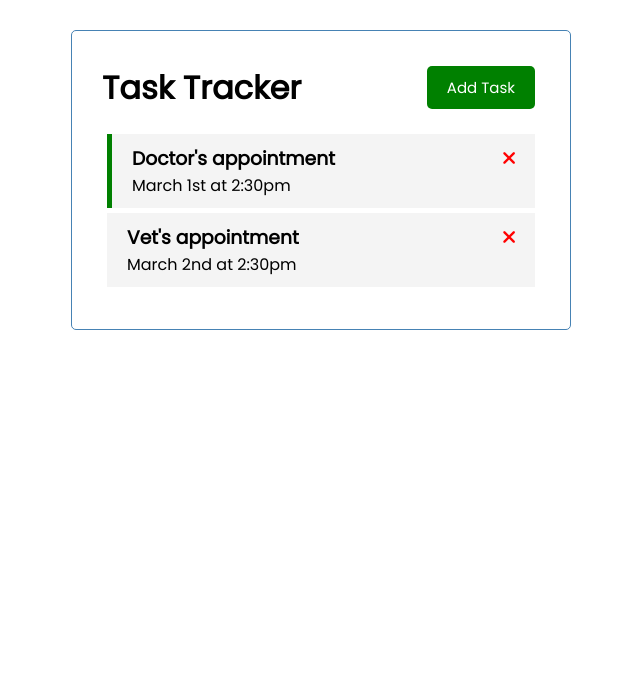
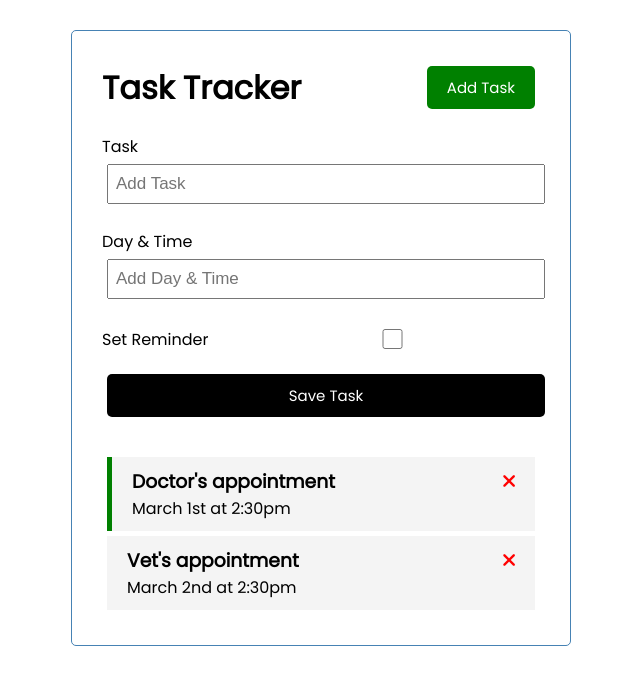
Before and after one commit to eduardosancho/vue-todo-list, a Vue app: page / in a window 1280 px wide. Shown: the top 684 px of the page, without its empty margins (319-959 px from the left). Built offline with nearby package versions, Linux system fonts and the light colour scheme.

Commit message:
Add AddTask form and use v-model

```diff
--- /dev/null
+++ b/src/AddTask.vue
@@ -0,0 +1,91 @@
+<template>
+  <form @submit="onSubmit" class="add-form">
+    <div class="form-control">
+      <label>Task</label>
+      <input type="text" v-model="text" name="text" placeholder="Add Task" />
+    </div>
+    <div class="form-control">
+      <label>Day & Time</label>
+      <input type="text" v-model="day" name="day" placeholder="Add Day & Time" />
+    </div>
+    <div class="form-control form-control-check">
+      <label>Set Reminder</label>
+      <input type="checkbox" v-model="reminder" name="reminder" />
+    </div>
+
+    <input type="submit" value="Save Task" class="btn btn-block" />
+  </form>
+</template>
+
+<script>
+export default {
+  name: 'AddTask',
+  data() {
+    return {
+      text: '',
+      day: '',
+      reminder: false
+    }
+  },
+  methods: {
+    onSubmit(e) {
+      e.preventDefault()
+
+      if (!this.text) {
+        alert('Please add a task')
+        return
+      }
+
+      const newTask = {
+        id: Math.floor(Math.random() * 100000),
+        text: this.text,
+        day: this.day,
+        reminder: this.reminder
+      }
+
+      this.$emit('add-task', newTask)
+
+      this.text = ''
+      this.day = ''
+      this.reminder = false
+    }
+  }
+}
+</script>
+
+<style scoped>
+.add-form {
+  margin-bottom: 40px;
+}
+
+.form-control {
+  margin: 20px 0;
+}
+
+.form-control label {
+  display: block;
+}
+
+.form-control input {
+  width: 100%;
+  height: 40px;
+  margin: 5px;
+  padding: 3px 7px;
+  font-size: 17px;
+}
+
+.form-control-check {
+  display: flex;
+  align-items: center;
+  justify-content: space-between;
+}
+
+.form-control-check label {
+  flex: 1;
+}
+
+.form-control-check input {
+  flex: 2;
+  height: 20px;
+}
+</style>
--- a/src/App.vue
+++ b/src/App.vue
@@ -1,6 +1,7 @@
 <template>
   <div class="container">
     <Header title="Task Tracker" />
+    <AddTask @add-task="addTask" />
     <Tasks @toggle-reminder="toggleReminder" @delete-task="deleteTask" :tasks="tasks" />
   </div>
 </template>
@@ -8,12 +9,14 @@
 <script>
 import Header from "./components/Header.vue";
 import Tasks from "./components/Tasks.vue";
+import AddTask from "./AddTask.vue";
 
 export default {
   name: "App",
   components: {
     Header,
     Tasks,
+    AddTask,
   },
   data() {
     return {
@@ -28,6 +31,9 @@ export default {
     },
     toggleReminder(id) {
       this.tasks = this.tasks.map(task => task.id === id ? { ...task, reminder: !task.reminder } : task)
+    },
+    addTask(task) {
+      this.tasks = [...this.tasks, task]
     }
   },
   created() {
```
